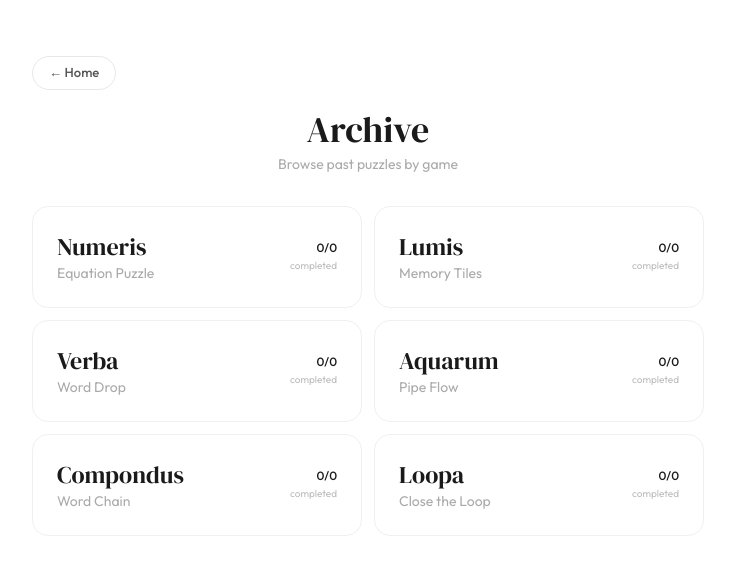
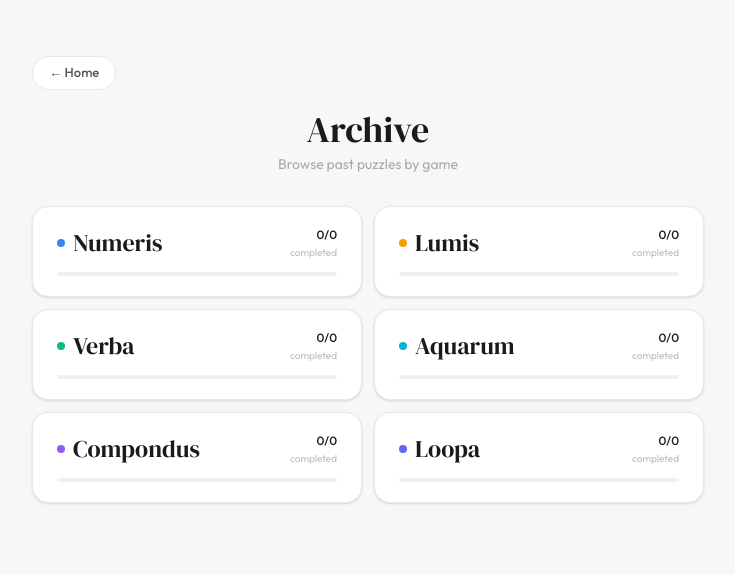
Before and after one commit to cbolson22/Compound-Games-Public, a Next.js app: page /archive in a window 1280 px wide. Shown: the top 574 px of the page, without its empty margins (272-1007 px from the left). Built offline with nearby package versions, Linux system fonts and the light colour scheme; no server answers; the database is empty.

Commit message:
Background color and colors for each game with dots and prog bar

```diff
--- a/app/HomeContent.tsx
+++ b/app/HomeContent.tsx
@@ -19,6 +19,15 @@ const GAMES = [
   { href: '/compondus', name: 'Compondus', desc: 'Word Chain', key: 'compondus' },
   { href: '/loopa', name: 'Loopa', desc: 'Close the Loop', key: 'loopa' },
 ] as const
+
+const GAME_COLORS: Record<string, string> = {
+  numeris: '#3b82f6',
+  lumis: '#f59e0b',
+  verba: '#10b981',
+  aquarum: '#06b6d4',
+  compondus: '#8b5cf6',
+  loopa: '#6366f1',
+}
 
 const TUTORIAL_CONTENT: Record<string, { title: string; body: string }> = {
   numeris: {
@@ -272,12 +281,17 @@ export default function HomeContent() {
             return (
               <div
                 key={g.key}
-                className="relative flex items-start gap-3 px-6 py-6 border border-[#f0f0f0] rounded-2xl hover:border-[#ddd] transition-colors bg-white"
+                className={`relative flex items-start gap-3 px-6 py-6 border rounded-2xl transition-all bg-white shadow-sm hover:shadow-md ${
+                  status === 'done' ? 'border-[#e8e8e8]' : 'border-[#e8e8e8] hover:border-[#d0d0d0]'
+                }`}
               >
                 <Link href={g.href} className="absolute inset-0 rounded-2xl" aria-label={g.name} />
                 <div className="flex-1 select-none">
-                  <div className="font-serif text-2xl">{g.name}</div>
-                  <div className="text-sm text-[#aaa]">{g.desc}</div>
+                  <div className="flex items-center gap-2 mb-0.5">
+                    <div className="w-2 h-2 rounded-full shrink-0" style={{ background: GAME_COLORS[g.key] }} />
+                    <div className="font-serif text-2xl">{g.name}</div>
+                  </div>
+                  <div className="text-sm text-[#aaa] pl-4">{g.desc}</div>
                 </div>
                 <div className="flex flex-col items-end gap-2 select-none">
                   <div className="flex items-center gap-1.5">
@@ -311,7 +325,7 @@ export default function HomeContent() {
                       <span className="text-xs font-medium text-[#d97706] bg-[#fef3c7] px-2 py-0.5 rounded-full">Continue</span>
                     )}
                     {status === 'play' && (
-                      <span className="text-xs font-medium text-[#aaa] bg-[#f5f5f5] px-2 py-0.5 rounded-full">Play</span>
+                      <span className="text-xs font-medium text-[#888] bg-white border border-[#e8e8e8] px-2 py-0.5 rounded-full">Play</span>
                     )}
                   </div>
                 </div>
@@ -322,7 +336,7 @@ export default function HomeContent() {
 
         <Link
           href="/archive"
-          className="w-full flex items-center justify-between px-6 py-4 rounded-2xl bg-white hover:bg-[#fafafa] transition-colors border border-[#f0f0f0] hover:border-[#ddd]"
+          className="w-full flex items-center justify-between px-6 py-4 rounded-2xl bg-white transition-all border border-[#e8e8e8] hover:border-[#d0d0d0] shadow-sm hover:shadow-md"
         >
           <div className="flex flex-col gap-0.5">
             <span className="text-sm font-medium text-[#1a1a1a]">Browse past puzzles</span>
--- a/app/archive/ArchiveIndexContent.tsx
+++ b/app/archive/ArchiveIndexContent.tsx
@@ -5,6 +5,15 @@ import Link from 'next/link'
 import { hasPlayedArchive } from '@/lib/localStorage'
 
 type Game = { key: string; name: string; desc: string }
+
+const GAME_COLORS: Record<string, string> = {
+  numeris: '#3b82f6',
+  lumis: '#f59e0b',
+  verba: '#10b981',
+  aquarum: '#06b6d4',
+  compondus: '#8b5cf6',
+  loopa: '#6366f1',
+}
 
 export default function ArchiveIndexContent({
   games,
@@ -27,21 +36,29 @@ export default function ArchiveIndexContent({
       {games.map(g => {
         const total = gameDates[g.key]?.length ?? 0
         const completed = completedMap[g.key] ?? 0
+        const pct = total > 0 ? (completed / total) * 100 : 0
+        const color = GAME_COLORS[g.key] ?? '#aaa'
         return (
           <Link
             key={g.key}
             href={`/archive/${g.key}`}
-            className="flex items-center gap-3 px-6 py-6 border border-[#f0f0f0] rounded-2xl hover:border-[#ddd] transition-colors bg-white"
+            className="flex flex-col gap-3 px-6 py-5 border border-[#e8e8e8] rounded-2xl hover:border-[#d0d0d0] transition-all bg-white shadow-sm hover:shadow-md"
           >
-            <div className="flex-1">
-              <div className="font-serif text-2xl">{g.name}</div>
-              <div className="text-sm text-[#aaa]">{g.desc}</div>
-            </div>
-            <div className="flex items-center gap-2">
+            <div className="flex items-center justify-between">
+              <div className="flex items-center gap-2">
+                <div className="w-2 h-2 rounded-full shrink-0" style={{ background: color }} />
+                <div className="font-serif text-2xl">{g.name}</div>
+              </div>
               <div className="flex flex-col items-end gap-0.5">
                 <span className="text-xs font-medium text-[#1a1a1a]">{completed}/{total}</span>
                 <span className="text-[10px] text-[#bbb]">completed</span>
               </div>
+            </div>
+            <div className="w-full h-1 bg-[#f0f0f0] rounded-full overflow-hidden">
+              <div
+                className="h-full rounded-full transition-all"
+                style={{ width: `${pct}%`, background: color }}
+              />
             </div>
           </Link>
         )
--- a/app/archive/[game]/ArchiveGameContent.tsx
+++ b/app/archive/[game]/ArchiveGameContent.tsx
@@ -48,7 +48,7 @@ export default function ArchiveGameContent({ game, dates }: { game: string; date
                 <Link
                   key={date}
                   href={`/archive/${game}/${date}`}
-                  className="flex items-center justify-between px-5 py-4 border border-[#f0f0f0] rounded-2xl hover:border-[#ddd] transition-colors bg-white"
+                  className="flex items-center justify-between px-5 py-4 border border-[#e8e8e8] rounded-2xl hover:border-[#d0d0d0] transition-all bg-white shadow-sm hover:shadow-md"
                 >
                   <div>
                     <div className="text-sm font-medium text-[#1a1a1a]">{formatted}</div>
@@ -61,7 +61,7 @@ export default function ArchiveGameContent({ game, dates }: { game: string; date
                     <span className="text-xs font-medium text-[#d97706] bg-[#fef3c7] px-2 py-0.5 rounded-full">Continue</span>
                   )}
                   {status === 'play' && (
-                    <span className="text-xs font-medium text-[#aaa] bg-[#f5f5f5] px-2 py-0.5 rounded-full">Play</span>
+                    <span className="text-xs font-medium text-[#888] bg-white border border-[#e8e8e8] px-2 py-0.5 rounded-full">Play</span>
                   )}
                 </Link>
               )
--- a/app/globals.css
+++ b/app/globals.css
@@ -12,7 +12,7 @@
 }
 
 body {
-  background: #fff;
+  background: #f8f7f5;
   color: #1a1a1a;
   font-family: var(--font-outfit), sans-serif;
 }
```
